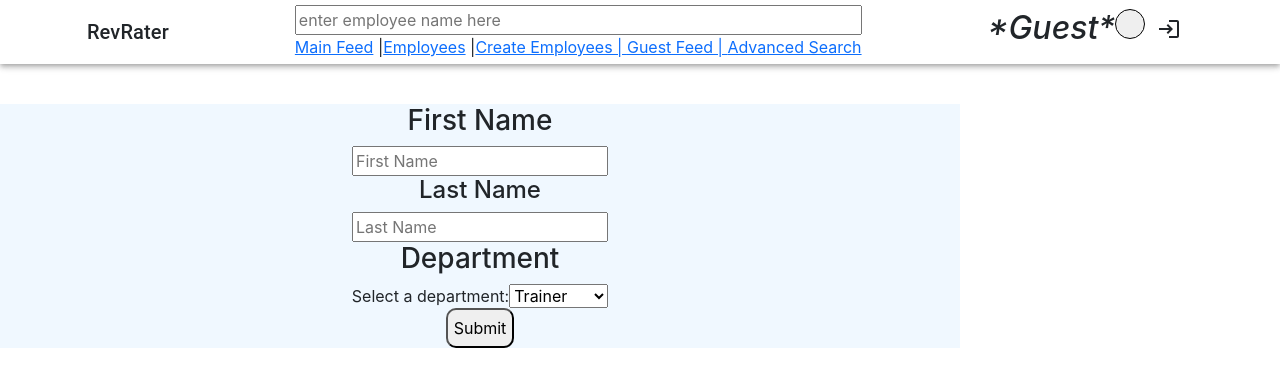
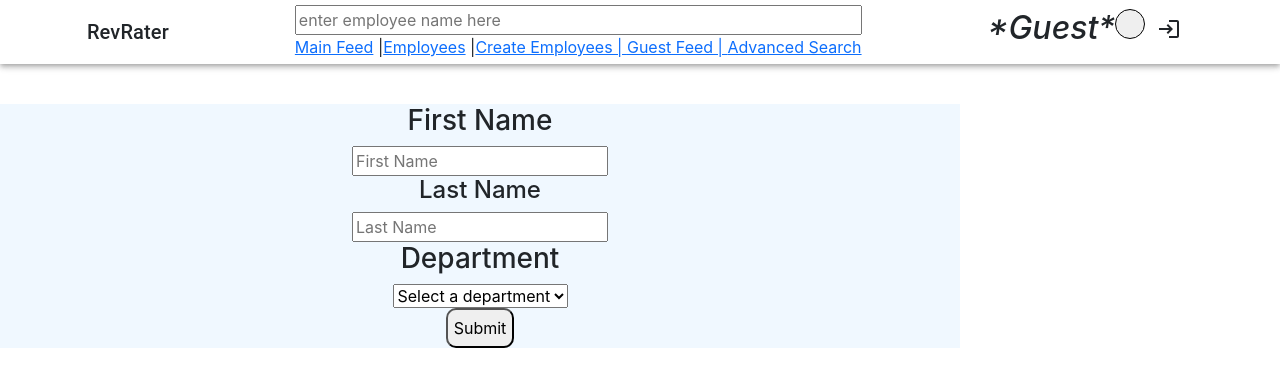
Before and after one commit to mdsayeed133/RevProject-3, a React (Create React App) app in the folder social-media-react-dev/: page /createemployee in a window 1280 px wide. Shown: the top 386 px of the page. Built offline with nearby package versions, Linux system fonts and the light colour scheme.

Commit message:
employee changes

```diff
--- a/social-media-react-dev/src/components/CreateEmployee/CreateEmployee.tsx
+++ b/social-media-react-dev/src/components/CreateEmployee/CreateEmployee.tsx
@@ -5,9 +5,6 @@ import { useNavigate } from 'react-router-dom'
 import { useState } from 'react'
 
 const CreateEmployee: React.FC<any> = (props: any) => {
-
-
-
   const navigate = useNavigate();
 
   const employeeprofile = async () => {
@@ -19,34 +16,31 @@ const CreateEmployee: React.FC<any> = (props: any) => {
   const [department, setDepartment] = useState("");
   const [error, setError] = useState("");
 
-
-
   const validateForm = () => {
-    if (!firstName || !lastName || !department || department === "Select a department"){
+    if (!firstName || !lastName || !department || department === "Select a department") {
       return false;
     }
     return true;
   };
 
-  //fix validate code and add route to add employee button
   const handleSubmit = async (event: React.FormEvent) => {
     event.preventDefault();
     if (!validateForm()) {
       setError("All fields are required");
       return;
     }
+    setError("");
+    employeeprofile();
   }
-
 
   return (
     <>
       <Navbar />
       <div className="create-employee-container">
         <div className="text-container">
+          {error && <p className="error-message">{error}</p>}
 
-          {error && <p className="error-message">{error}</p>}
-          <div className='create-employee-container container'>
-
+          <div className='create_employee'>
             <form onSubmit={handleSubmit}>
               <div className='firstname'>
                 <h3>First Name</h3>
@@ -63,8 +57,9 @@ const CreateEmployee: React.FC<any> = (props: any) => {
 
               <div>
                 <h3>Department</h3>
-                <label htmlFor="Department">Select a department:</label>
-                <select name="department" id="department">
+
+                <select name="department" id="department" onChange={(e) => setDepartment(e.target.value)}>
+                  <option value="Select a department">Select a department</option>
                   <option value="Trainer">Trainer</option>
                   <option value="QC">QC</option>
                   <option value="HR">HR</option>
@@ -73,7 +68,7 @@ const CreateEmployee: React.FC<any> = (props: any) => {
                 </select>
               </div>
 
-              <button onClick={employeeprofile}>Submit</button>
+              <button type='submit'>Submit</button>
 
             </form>
 
--- a/social-media-react-dev/src/components/post-feed/PostFeed.tsx
+++ b/social-media-react-dev/src/components/post-feed/PostFeed.tsx
@@ -14,6 +14,7 @@ import { BsFillEmojiAngryFill, BsFillEmojiDizzyFill, BsFillEmojiExpressionlessFi
 
 import '../post-feed/PostFeed.css'
 import { useNavigate } from 'react-router-dom';
+import CreateEmployee from '../CreateEmployee/CreateEmployee';
 
 
 export const PostFeed = () => {
@@ -70,6 +71,11 @@ export const PostFeed = () => {
     // navigate to post component
     const navigate = useNavigate();
 
+
+
+  const CreateEmployee = async () => {
+    navigate("/CreateEmployee") }
+
     const createPost = async()=>{
         navigate("/createpostform")
     }
@@ -87,7 +93,7 @@ export const PostFeed = () => {
                         <section className="sidebar-section">
                             <div className="widget make-sticky">
                                 <div className="add-button">
-                                    <button>Add Employee</button>
+                                    <button onClick={CreateEmployee}>Add Employee</button>
                                     <button onClick={createPost}>Create Post</button>
                                 </div>
                                 <p>Following:</p>
--- a/social-media-react-dev/src/router/AppRoutes.tsx
+++ b/social-media-react-dev/src/router/AppRoutes.tsx
@@ -1,6 +1,6 @@
 import React from 'react';
 import { Route, Routes } from "react-router-dom";
-import AdvancedSearch from '../components/advancedSearch/AdvancedSearch';
+import AdvancedSearch from '../components/advancedSearch/advancedSearch';
 import CreateComments from '../components/Comments/CreateComments';
 import ShowComments from '../components/Comments/ShowComments';
 import CreateEmployee from '../components/CreateEmployee/CreateEmployee';
```
